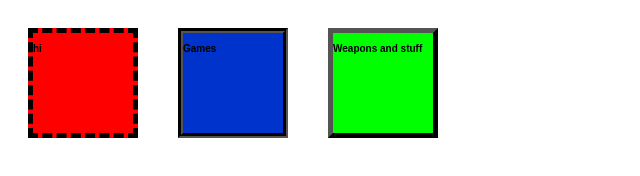
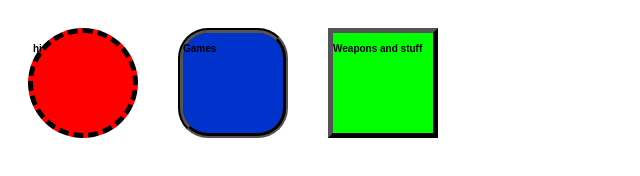
Before and after one commit to amon145/Border-Whiping, a plain HTML site: page index.html in a window 1280 px wide. Shown: the whole page, without its empty margins (0-640 px from the left). Drawn offline with Linux system fonts and the light colour scheme.

Commit message:
Second Round

```diff
--- a/index.html
+++ b/index.html
@@ -49,6 +49,7 @@
 		.red-back {
 			background-color: #ff0000;
 			border: 5px dashed #000;
+			border-radius: 100%;
 		}
 
 		.green-back {
@@ -59,6 +60,7 @@
 		.blue-back {
 			background-color:#0033cc;
 			border: 5px groove #000;
+			border-radius: 30px;
 		}
 	</style>
 <body>
```
